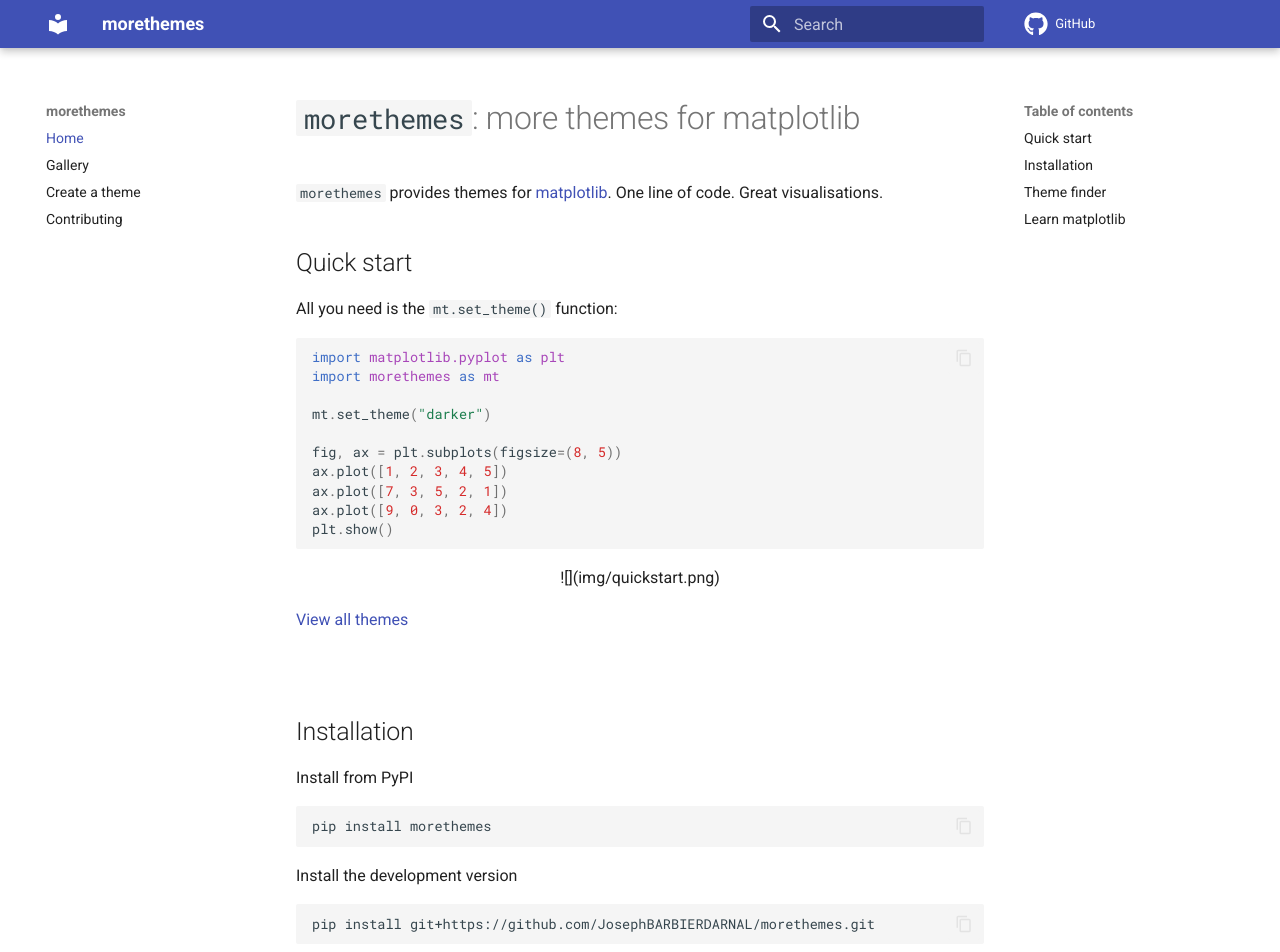
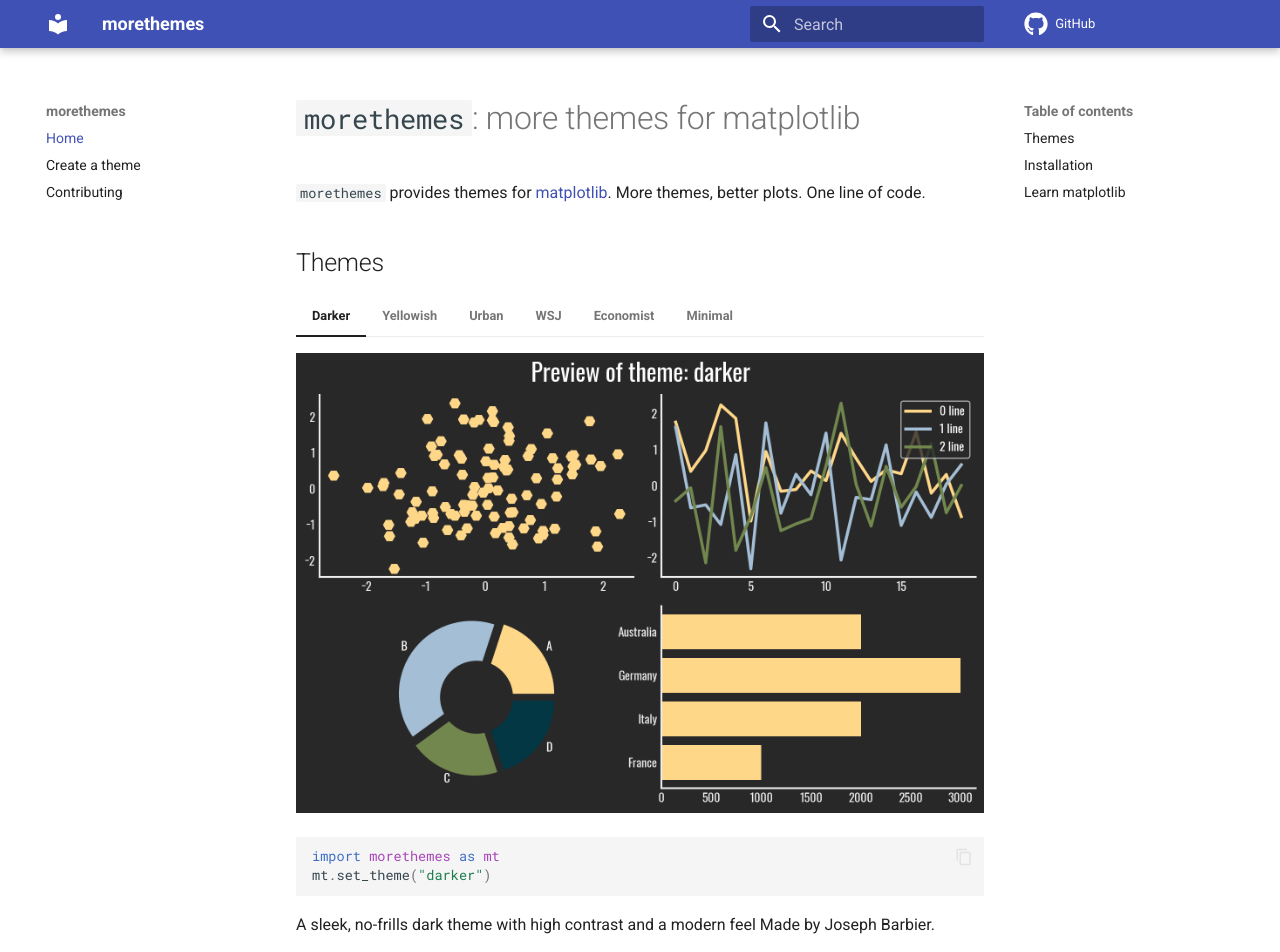
Before and after one commit to y-sunflower/morethemes, an MkDocs documentation site: the page built from docs/index.md, in a window 1280 px wide and 1400 px high. Shown: the top 952 px of the window. Built offline with MkDocs 1.6.1 and Material for MkDocs 9.7.7, drawn with Linux system fonts in a browser that asks for light colours; comment, search, counter and statistics services are not loaded.

Commit message:
simplify doc

````diff
--- a/docs/index.md
+++ b/docs/index.md
@@ -1,55 +1,93 @@
+
+<!-- Automatically generated, do not change by hand. Use docs/script/make.py instead. -->
+
 # `morethemes`: more themes for matplotlib
 
-`morethemes` provides themes for [matplotlib](https://matplotlib.org/){:target="\_blank"}. One line of code. Great visualisations.
+`morethemes` provides themes for [matplotlib](https://matplotlib.org/){:target="\_blank"}. More themes, better plots. One line of code.
 
-## Quick start
+## Themes
 
-All you need is the `mt.set_theme()` function:
 
-```py
-import matplotlib.pyplot as plt
-import morethemes as mt
+=== "Darker"
 
-mt.set_theme("darker")
+    ![](img/darker.png)
 
-fig, ax = plt.subplots(figsize=(8, 5))
-ax.plot([1, 2, 3, 4, 5])
-ax.plot([7, 3, 5, 2, 1])
-ax.plot([9, 0, 3, 2, 4])
-plt.show()
-```
+    ```python
+    import morethemes as mt
+    mt.set_theme("darker")
+    ```
 
-<center>![](img/quickstart.png)</center>
+    A sleek, no-frills dark theme with high contrast and a modern feel Made by Joseph Barbier.
 
-[View all themes](./gallery.md)
+
+=== "Yellowish"
+
+    ![](img/yellowish.png)
+
+    ```python
+    import morethemes as mt
+    mt.set_theme("yellowish")
+    ```
+
+    A bold, National Geographic-inspired theme with a warm yellow backdrop Made by Joseph Barbier.
+
+
+=== "Urban"
+
+    ![](img/urban.png)
+
+    ```python
+    import morethemes as mt
+    mt.set_theme("urban")
+    ```
+
+    A clean, professional theme featuring the Urbanist font and muted tones. Made by Joseph Barbier.
+
+
+=== "WSJ"
+
+    ![](img/wsj.png)
+
+    ```python
+    import morethemes as mt
+    mt.set_theme("wsj")
+    ```
+
+    A refined, newspaper-style theme inspired by the Wall Street Journal. Made by Joseph Barbier.
+
+
+=== "Economist"
+
+    ![](img/economist.png)
+
+    ```python
+    import morethemes as mt
+    mt.set_theme("economist")
+    ```
+
+    A crisp, data-focused theme with subtle gridlines and sharp contrasts. Made by Joseph Barbier.
+
+
+=== "Minimal"
+
+    ![](img/minimal.png)
+
+    ```python
+    import morethemes as mt
+    mt.set_theme("minimal")
+    ```
+
+    A pure, distraction-free theme with a simple monochrome palette. Made by Joseph Barbier.
+
+
 
 <br>
 
 ## Installation
 
-Install from PyPI
-
 ```bash
 pip install morethemes
 ```
-
-Install the development version
-
-```bash
-pip install git+https://github.com/JosephBARBIERDARNAL/morethemes.git
-```
-
-<br>
-
-## Theme finder
-
-<div style="width: 100%; display: flex; justify-content: center; margin-top: 20px;">
-    <iframe
-        title="Tool to find a color palette for a python chart"
-        style="width: 120%; height: 1800px;"
-        src="https://holtzy.github.io/dataviz-color-finder/"
-    ></iframe>
-</div>
 
 <br>
 
--- a/mkdocs.yml
+++ b/mkdocs.yml
@@ -5,21 +5,21 @@
   name: material
   features:
     - content.code.copy
+    - content.tabs.link
   icon:
     repo: fontawesome/brands/github
 
 nav:
   - Home: index.md
-  - Gallery: gallery.md
+  # - Gallery: gallery.md
   - Create a theme: create-a-theme.md
   - Contributing: contributing.md
 
-extra:
-  analytics:
-    provider: google
-    property: G-XXXXXXXXXX
-
 markdown_extensions:
+  - pymdownx.tabbed:
+      slugify: !!python/object/apply:pymdownx.slugs.slugify
+        kwds:
+          case: lower
   - pymdownx.highlight:
       anchor_linenums: true
       line_spans: __span
@@ -27,6 +27,8 @@
   - pymdownx.inlinehilite
   - pymdownx.snippets
   - pymdownx.superfences
+  - pymdownx.tabbed:
+      alternate_style: true
   - attr_list
   - md_in_html
   - pymdownx.blocks.caption
````
Also changed, not shown: docs/gallery.md (deleted, +0 -93 lines), docs/scripts/make.py (+50 -36 lines), docs/img/darker.png, docs/img/economist.png, docs/img/minimal.png, docs/img/urban.png, docs/img/wsj.png, docs/img/yellowish.png, 2 other files.
